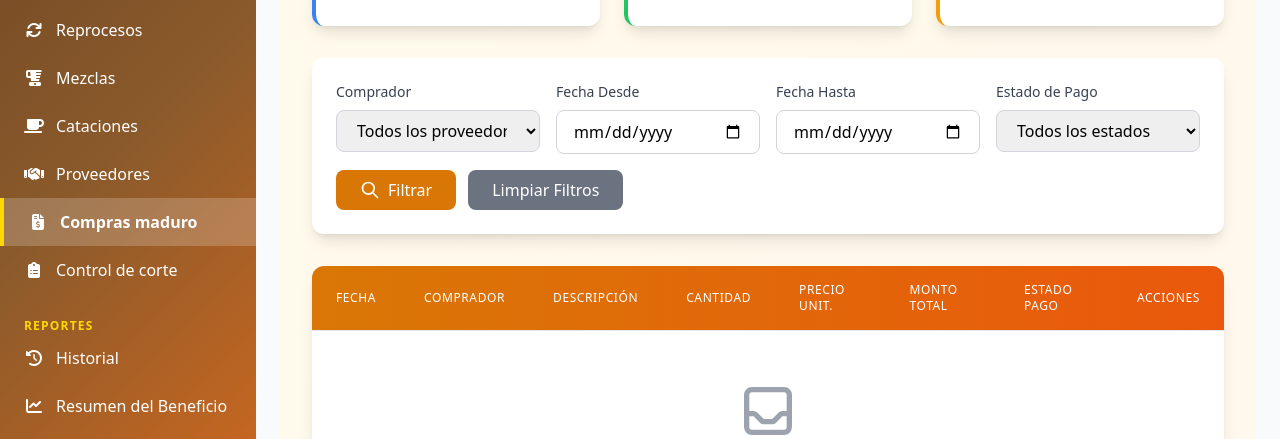
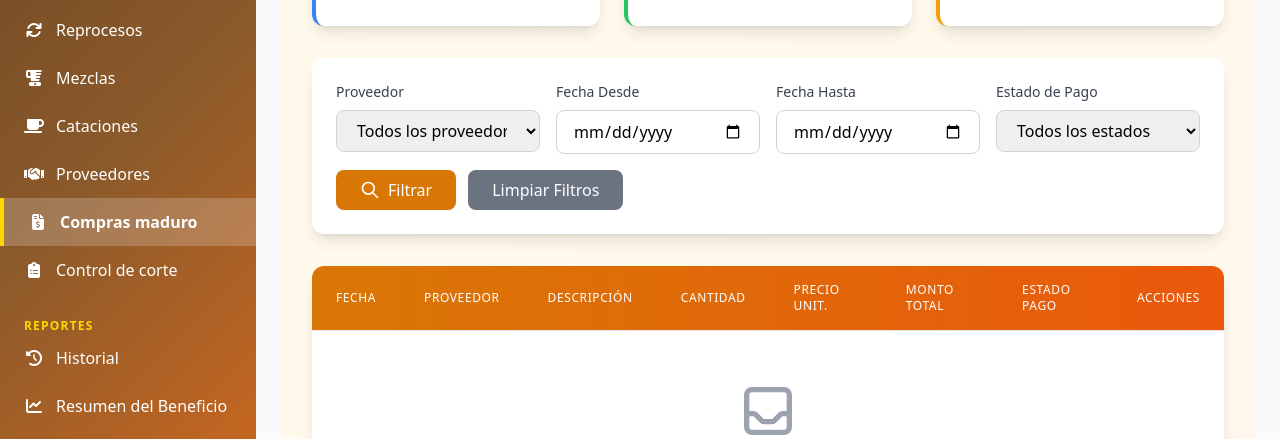
Before and after one commit to JoseAGa415/ElGigante, a Django app: page /compras/ in a window 1280 px wide. Shown: the part 322-761 px from the top of the page. Run offline with Django 5.2, Linux system fonts and the light colour scheme; the visitor is signed in with stand-in values (Sample User, id 1); data that the repository does not hold is empty; some libraries are stand-ins or nearby versions.

Commit message:
fix: Redirect to comprador detail after editing compra, change label to Proveedor
- editar_compra now redirects to detalle_comprador instead of lista_compras
- Changed "Comprador" label to "Proveedor" in lista_compras.html header and filter

Co-Authored-By: Claude Opus 4.5 <noreply@anthropic.com>

```diff
--- a/beneficio/templates/beneficio/compradores/lista_compras.html
+++ b/beneficio/templates/beneficio/compradores/lista_compras.html
@@ -76,7 +76,7 @@
                 <div class="grid grid-cols-1 md:grid-cols-4 gap-4">
                     <div>
                         <label class="block text-sm font-medium text-gray-700 mb-2">
-                            Comprador
+                            Proveedor
                         </label>
                         <select name="comprador" class="w-full px-4 py-2 rounded-lg border border-gray-300 focus:ring-2 focus:ring-amber-600">
                             <option value="">Todos los proveedores</option>
@@ -141,7 +141,7 @@
                                 Fecha
                             </th>
                             <th class="px-6 py-4 text-left text-xs font-medium text-white uppercase tracking-wider">
-                                Comprador
+                                Proveedor
                             </th>
                             <th class="px-6 py-4 text-left text-xs font-medium text-white uppercase tracking-wider">
                                 Descripción
--- a/beneficio/views.py
+++ b/beneficio/views.py
@@ -1791,7 +1791,7 @@ def editar_compra(request, pk):
             compra.save()
 
             messages.success(request, 'Compra actualizada exitosamente')
-            return redirect('lista_compras')
+            return redirect('detalle_comprador', pk=compra.comprador.pk)
 
         except Exception as e:
             messages.error(request, f'Error al actualizar: {str(e)}')
```
